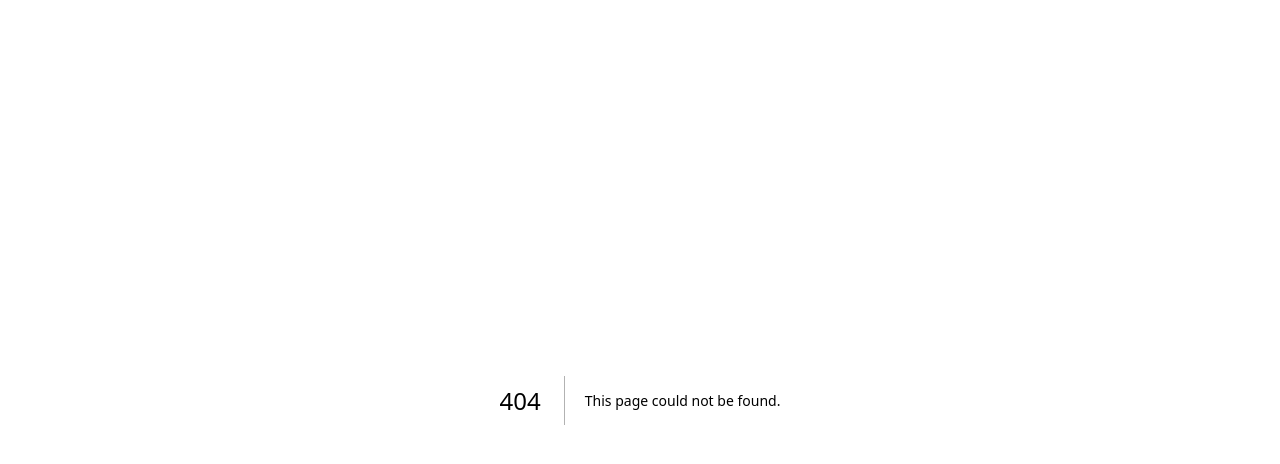
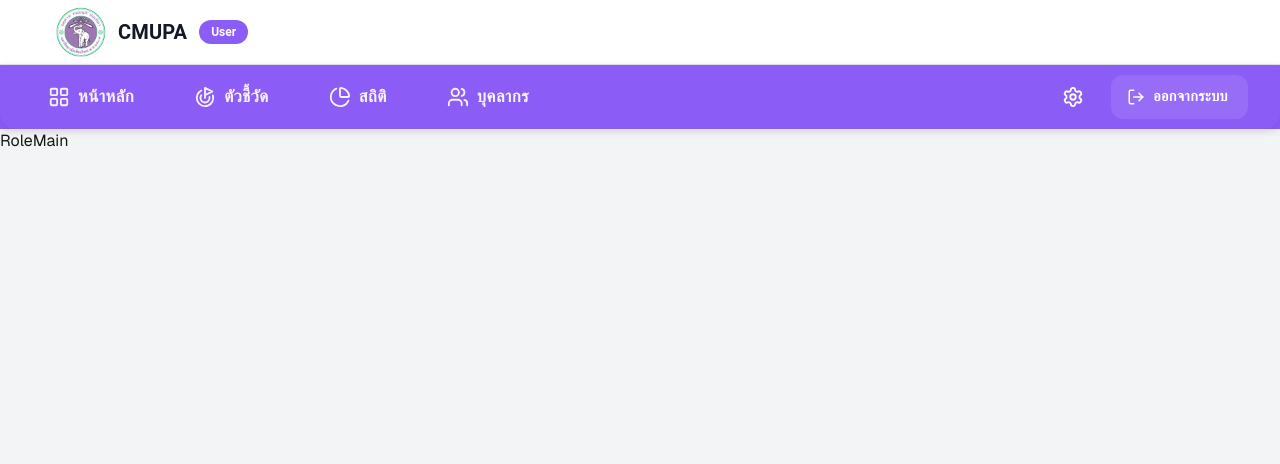
Before and after one commit to Bambool3/project361, a Next.js app in the folder next/: page /role in a window 1280 px wide. Before the commit this address had no page. Shown: the top 464 px of the page. Built offline with nearby package versions, Linux system fonts and the light colour scheme; no server answers; sample sign-in values are in the browser's storage.

Commit message:
feat: add job and role page

```diff
--- /dev/null
+++ b/next/src/app/(auth)/job/page.tsx
@@ -0,0 +1,10 @@
+import JobDetail from "@/components/pages/job/JobDetail";
+import { Metadata } from "next";
+
+export const metadata: Metadata = {
+    title: "หน่วยงาน | Chiang Mai University",
+};
+
+export default function Page() {
+    return <JobDetail />;
+}
--- /dev/null
+++ b/next/src/app/(auth)/role/page.tsx
@@ -0,0 +1,10 @@
+import RoleDetail from "@/components/pages/role/RoleDetail";
+import { Metadata } from "next";
+
+export const metadata: Metadata = {
+    title: "ตำแหน่ง | Chiang Mai University",
+};
+
+export default function Page() {
+    return <RoleDetail />;
+}
--- /dev/null
+++ b/next/src/components/pages/job/JobDetail.tsx
@@ -0,0 +1,42 @@
+"use client";
+
+import Header from "@/components/header";
+import NavBar from "@/components/navigations/nav-bar";
+import { useState } from "react";
+import JobMain from "./JobMain";
+
+export default function JobDetail() {
+    const [isMobileMenuOpen, setIsMobileMenuOpen] = useState(false);
+
+    const toggleMobileMenu = () => {
+        setIsMobileMenuOpen(!isMobileMenuOpen);
+    };
+
+    const closeMobileMenu = () => {
+        setIsMobileMenuOpen(false);
+    };
+
+    return (
+        <div className="min-h-screen bg-gray-100 font-sans antialiased">
+            <div className="flex flex-col h-screen">
+                <div
+                    style={{
+                        position: "sticky",
+                        top: 0,
+                        zIndex: 1000,
+                    }}
+                >
+                    <Header onMenuToggle={toggleMobileMenu} />
+                    <NavBar
+                        isOpen={isMobileMenuOpen}
+                        onClose={closeMobileMenu}
+                    />
+                </div>
+
+                <div className="flex-1 bg-gray-100">
+                    <JobMain />
+                </div>
+            </div>
+        </div>
+    );
+}
--- /dev/null
+++ b/next/src/components/pages/job/JobMain.tsx
@@ -0,0 +1,3 @@
+export default function JobMain() {
+    return <div>JobMain</div>;
+}
--- /dev/null
+++ b/next/src/components/pages/role/RoleDetail.tsx
@@ -0,0 +1,42 @@
+"use client";
+
+import Header from "@/components/header";
+import NavBar from "@/components/navigations/nav-bar";
+import { useState } from "react";
+import RoleMain from "./RoleMain";
+
+export default function RoleDetail() {
+    const [isMobileMenuOpen, setIsMobileMenuOpen] = useState(false);
+
+    const toggleMobileMenu = () => {
+        setIsMobileMenuOpen(!isMobileMenuOpen);
+    };
+
+    const closeMobileMenu = () => {
+        setIsMobileMenuOpen(false);
+    };
+
+    return (
+        <div className="min-h-screen bg-gray-100 font-sans antialiased">
+            <div className="flex flex-col h-screen">
+                <div
+                    style={{
+                        position: "sticky",
+                        top: 0,
+                        zIndex: 1000,
+                    }}
+                >
+                    <Header onMenuToggle={toggleMobileMenu} />
+                    <NavBar
+                        isOpen={isMobileMenuOpen}
+                        onClose={closeMobileMenu}
+                    />
+                </div>
+
+                <div className="flex-1 bg-gray-100">
+                    <RoleMain />
+                </div>
+            </div>
+        </div>
+    );
+}
--- /dev/null
+++ b/next/src/components/pages/role/RoleMain.tsx
@@ -0,0 +1,3 @@
+export default function RoleMain() {
+    return <div>RoleMain</div>;
+}
```
